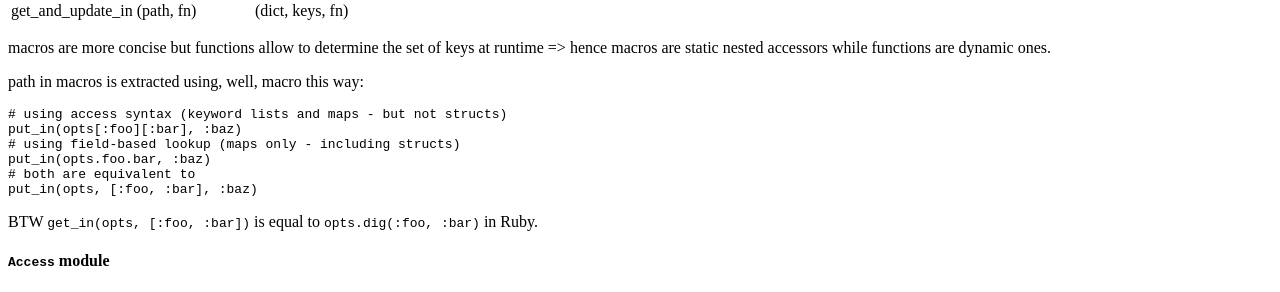
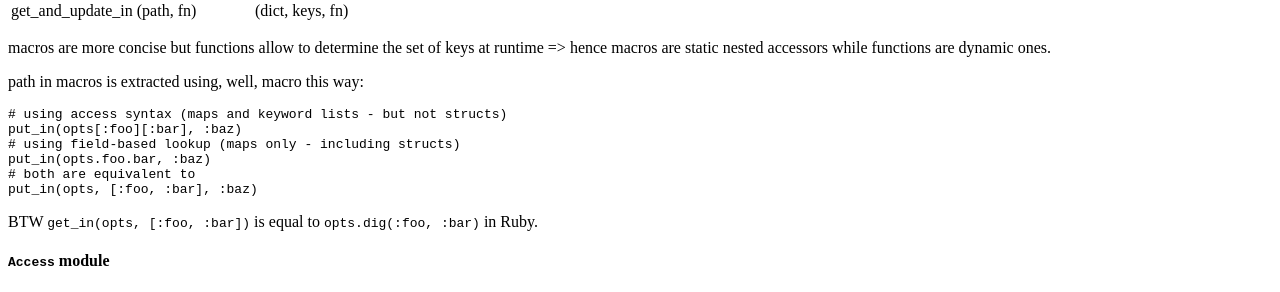
Before and after one commit to tap349/tap349.github.io, a Jekyll site: the page built from _posts/2016-12-31-elixir-notes.md, in a window 1280 px wide and 900 px high, scrolled down 9310 px. Shown: the part 153-445 px from the top of the window. Built offline with Jekyll 4.4.1, drawn with Linux system fonts in a browser that asks for light colours.

Commit message:
update 2017-03-12_01:29:29

````diff
--- a/_posts/2016-12-31-elixir-notes.md
+++ b/_posts/2016-12-31-elixir-notes.md
@@ -634,7 +634,7 @@ functions are dynamic ones.
 path in macros is extracted using, well, macro this way:
 
 ```elixir
-# using access syntax (keyword lists and maps - but not structs)
+# using access syntax (maps and keyword lists - but not structs)
 put_in(opts[:foo][:bar], :baz)
 # using field-based lookup (maps only - including structs)
 put_in(opts.foo.bar, :baz)
````
